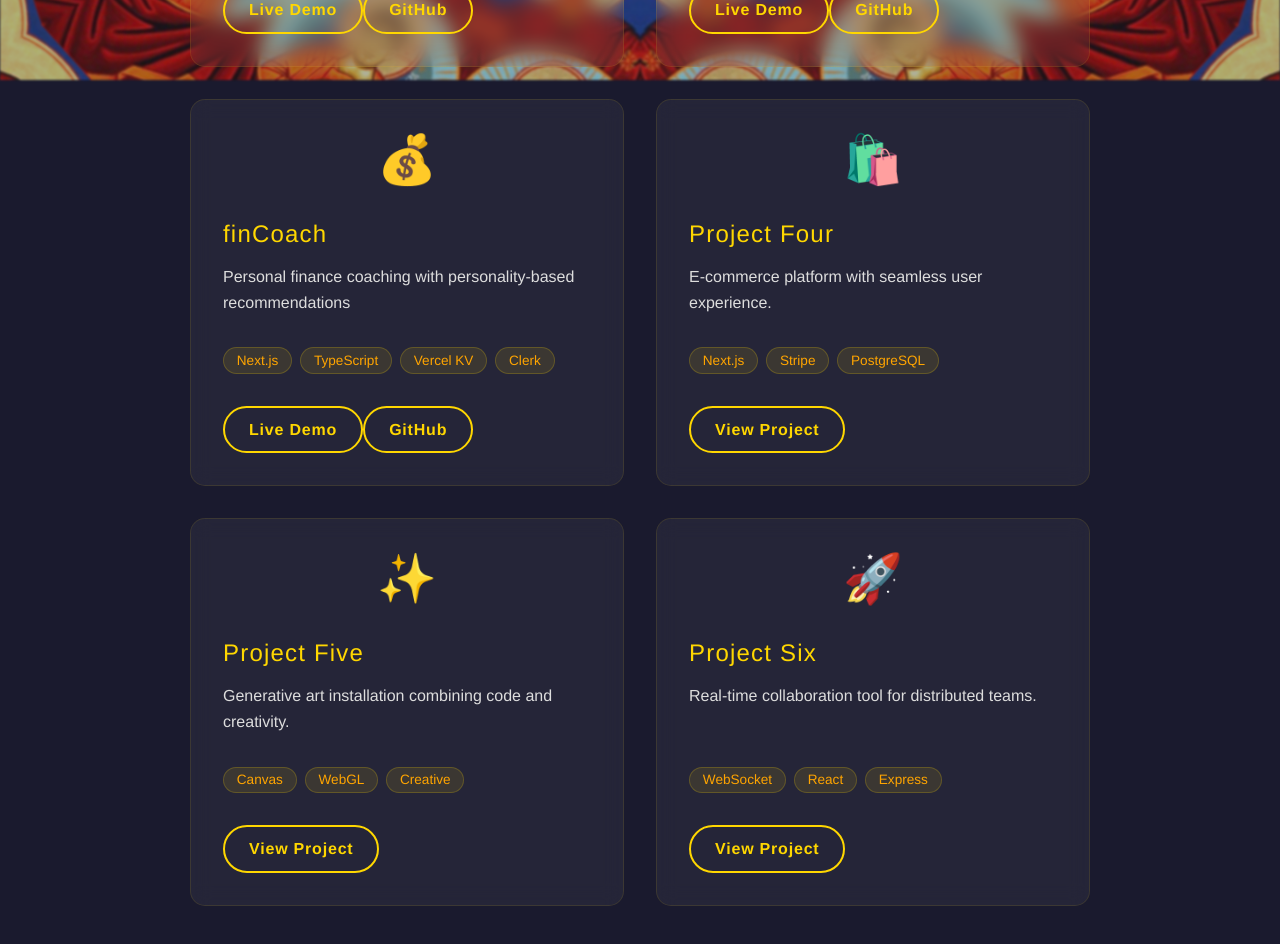
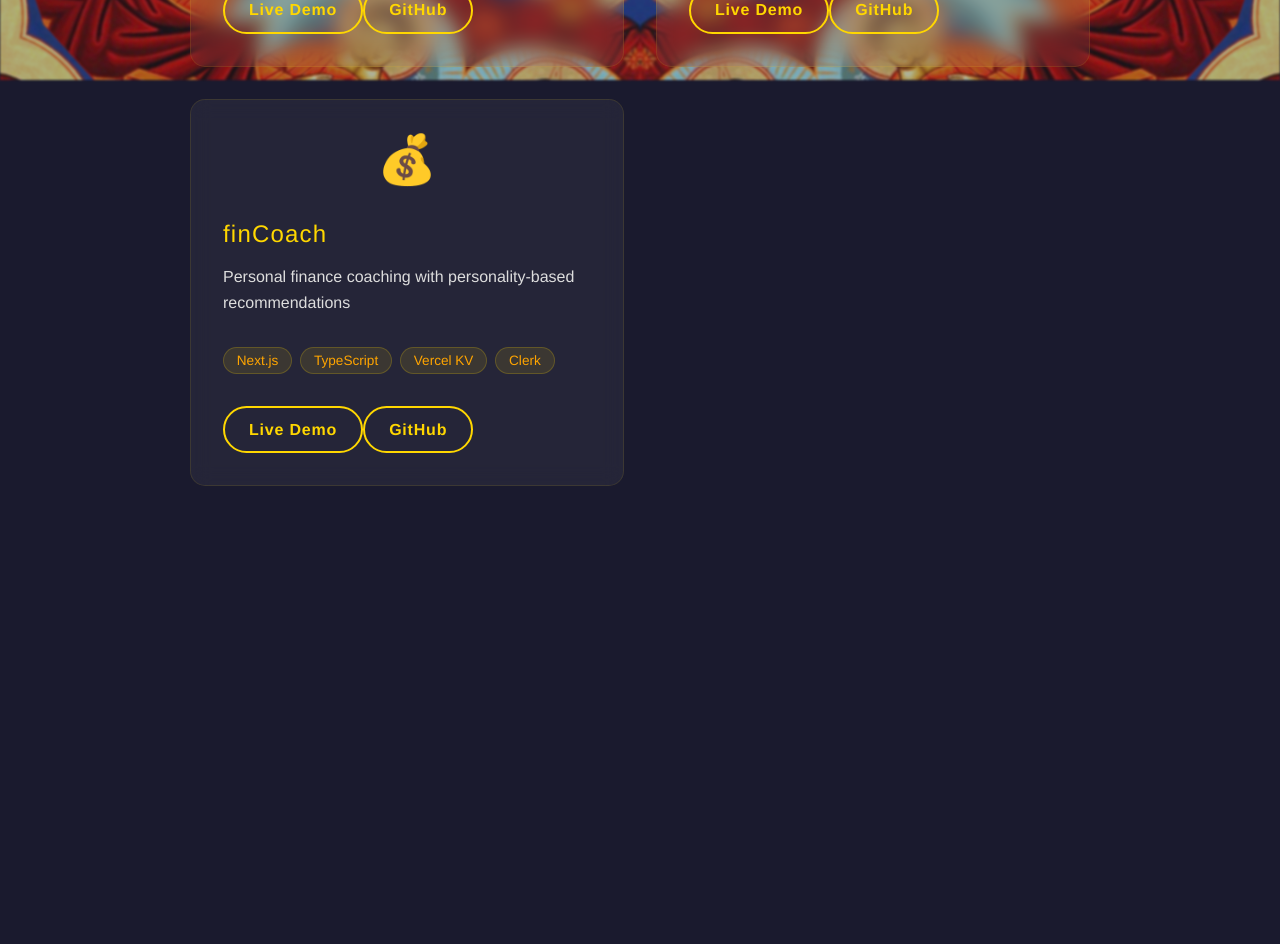
Before and after one commit to leooladimu/porfiriato, a React (Vite) app: page /work in a window 1280 px wide. Shown: the part 720-1664 px from the top of the page. After the commit the page ends 1270 px from the top, so only its background shows below. Built offline with nearby package versions, Linux system fonts and the light colour scheme.

Commit message:
occhams project

```diff
--- a/src/pages/Work.jsx
+++ b/src/pages/Work.jsx
@@ -29,27 +29,6 @@
       link: 'https://fincoach.oleo.dev/',
       github: 'https://github.com/leooladimu/finCoach'
 
-    },
-    {
-      id: 4,
-      title: 'Project Four',
-      description: 'E-commerce platform with seamless user experience.',
-      tags: ['Next.js', 'Stripe', 'PostgreSQL'],
-      image: '🛍️'
-    },
-    {
-      id: 5,
-      title: 'Project Five',
-      description: 'Generative art installation combining code and creativity.',
-      tags: ['Canvas', 'WebGL', 'Creative'],
-      image: '✨'
-    },
-    {
-      id: 6,
-      title: 'Project Six',
-      description: 'Real-time collaboration tool for distributed teams.',
-      tags: ['WebSocket', 'React', 'Express'],
-      image: '🚀'
     }
   ];
 
```
